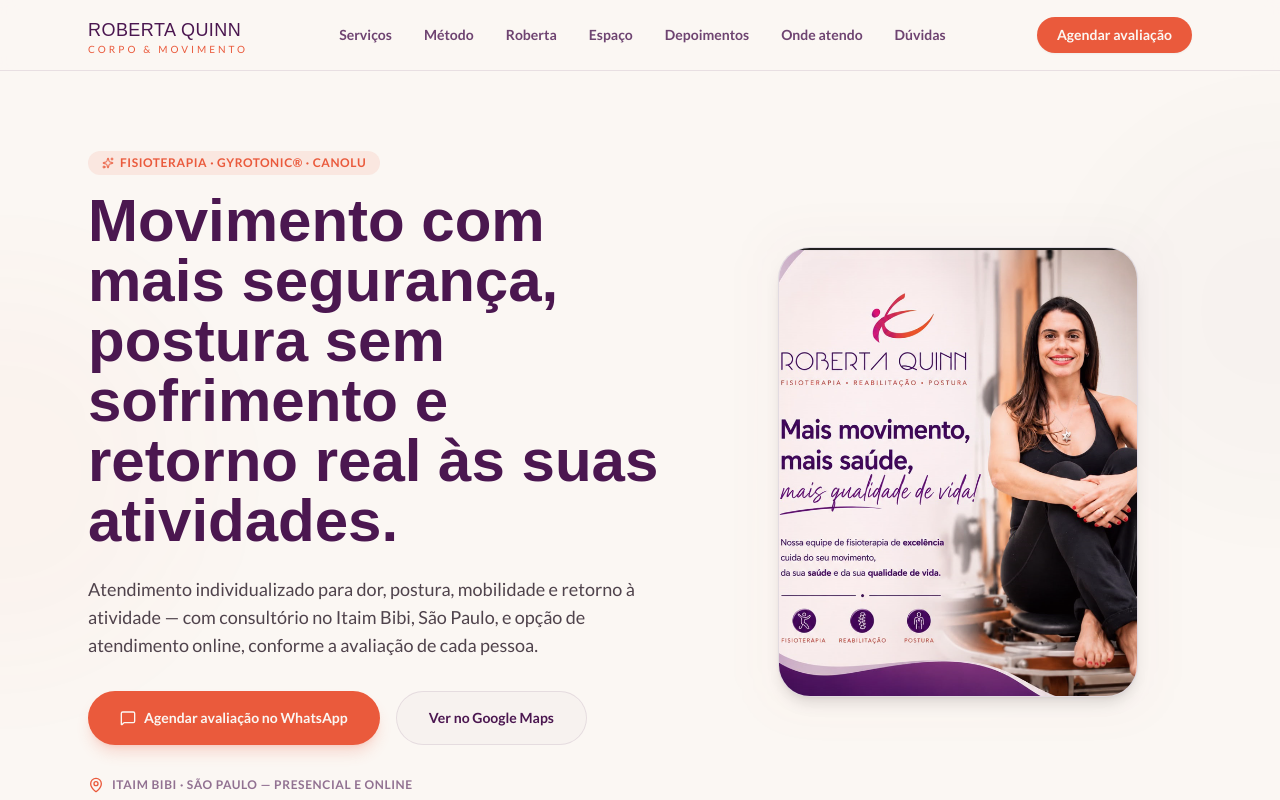
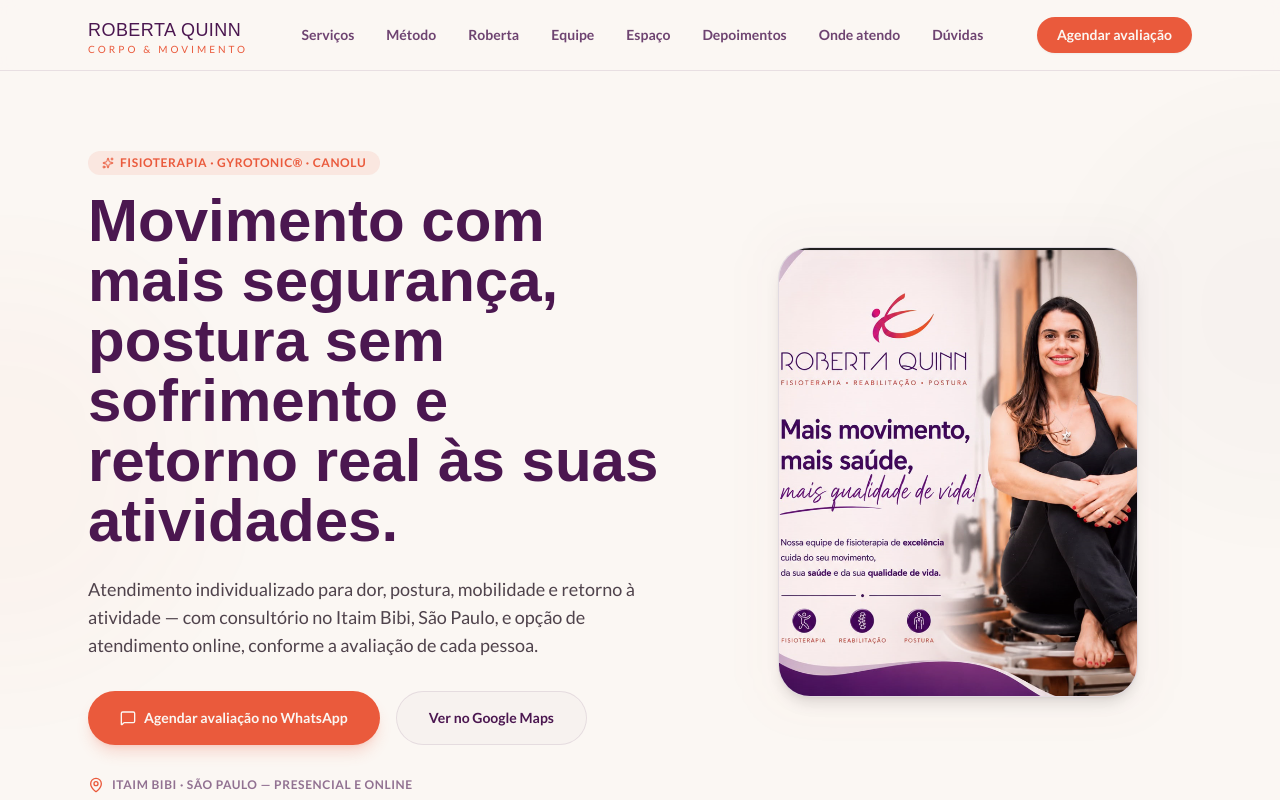
Before and after one commit to unicain/robertaquinn, a React (Vite) app: page / in a window 1280 px wide. Shown: the top 800 px of the page. Built offline with nearby package versions, Linux system fonts and the light colour scheme; no server answers; the HTML template or start-up script is replaced by a standard one; a web font is replaced by a local one.

Commit message:
feat: add Equipe navigation link to Header

```diff
--- a/src/components/Header.tsx
+++ b/src/components/Header.tsx
@@ -4,6 +4,7 @@
   { label: "Serviços", href: "#servicos" },
   { label: "Método", href: "#diferenciais" },
   { label: "Roberta", href: "#sobre" },
+  { label: "Equipe", href: "#equipe" },
   { label: "Espaço", href: "#espaco" },
   { label: "Depoimentos", href: "#depoimentos" },
   { label: "Onde atendo", href: "#localizacao" },
```
